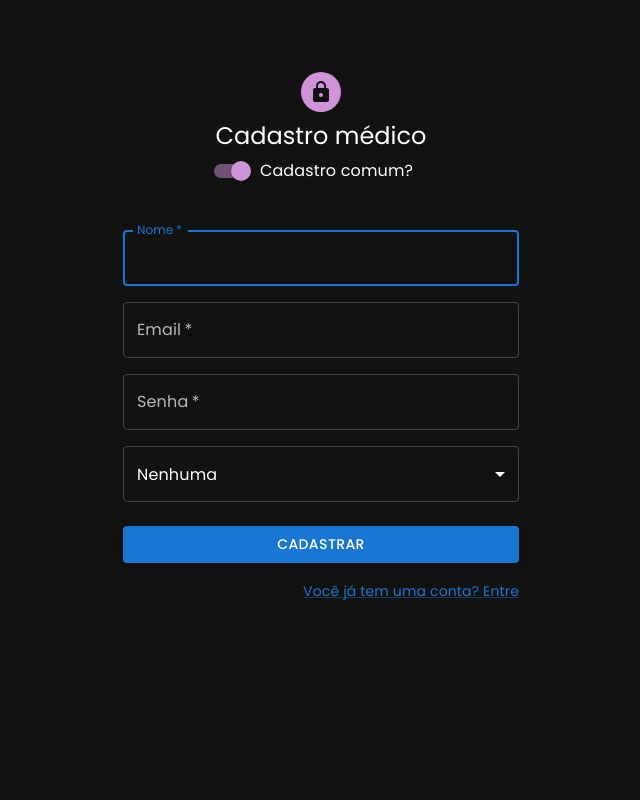
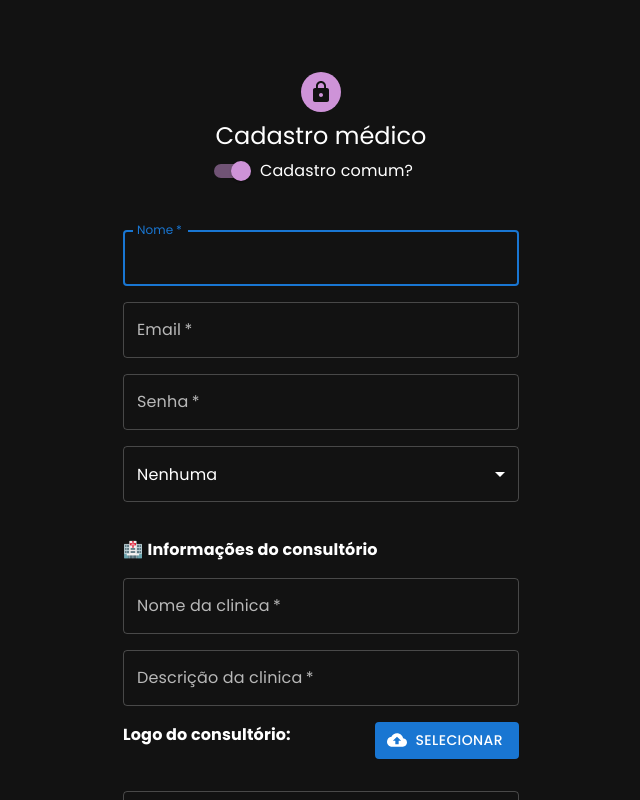
Before and after one commit to brunofaria27/medical-intelligence-webapp, a React (Create React App) app in the folder client/: page /sign-up in a window 1280 px wide. Both pictures are taken after a click on the label "Cadastro médico?". Shown: the top 800 px of the page, without its empty margins (319-959 px from the left). Built offline with nearby package versions, Linux system fonts and the light colour scheme.

Commit message:
todos inputs para o cadastro do medico

```diff
--- a/client/src/components/authentication/DoctorUserSignUp.tsx
+++ b/client/src/components/authentication/DoctorUserSignUp.tsx
@@ -6,23 +6,66 @@ import {
   Container,
   CssBaseline,
   Grid,
+  IconButton,
+  ImageListItem,
+  ImageListItemBar,
+  Input,
+  InputLabel,
   Link,
   MenuItem,
   Select,
   SelectChangeEvent,
   TextField,
   ThemeProvider,
+  Typography,
 } from "@mui/material";
+import CloudUploadIcon from "@mui/icons-material/CloudUpload";
+import DeleteIcon from "@mui/icons-material/Delete";
 import { darkTheme } from "../style/darkTheme";
+import { getAddressByCEP } from "../../repositories/maps";
 
 const roles = ["Nenhuma", "Dermatologista", "Cardiologista", "Urologista"];
 
 export const DoctorUserSignUp = () => {
-  const [selectedRole, setSelectedRole] = React.useState('Nenhuma');
+  const [selectedRole, setSelectedRole] = React.useState("Nenhuma");
+  const [street, setStreet] = React.useState("");
+  const [number, setNumber] = React.useState("");
+  const [city, setCity] = React.useState("");
+  const [state, setState] = React.useState("");
+  const [cep, setCEP] = React.useState("");
+  const [selectedFile, setSelectedFile] = React.useState<File | null>(null);
+
+  function handleRemoveImage() {
+    setSelectedFile(null);
+  }
+
+  const handleFileChange = (event: React.ChangeEvent<HTMLInputElement>) => {
+    const file = event.target.files?.[0];
+    if (file) {
+      setSelectedFile(file);
+    }
+  };
 
   const handleChangeRole = (event: SelectChangeEvent) => {
     setSelectedRole(event.target.value);
   };
+
+  async function handleCEPChange(event: { target: { value: any } }) {
+    const newCEP = event.target.value;
+    setCEP(newCEP);
+
+    if (newCEP.length === 8) {
+      try {
+        const address = await getAddressByCEP(newCEP);
+        setStreet(address.logradouro);
+        setNumber(address.complemento);
+        setCity(address.localidade);
+        setState(address.uf);
+      } catch (error) {
+        console.log(error);
+      }
+    }
+  }
 
   const handleSubmit = (event: React.FormEvent<HTMLFormElement>) => {
     event.preventDefault();
@@ -86,6 +129,7 @@ export const DoctorUserSignUp = () => {
               </Grid>
               <Grid item xs={12}>
                 <Select
+                  required
                   labelId="demo-simple-select-helper-label"
                   id="demo-simple-select-helper"
                   value={selectedRole}
@@ -99,6 +143,161 @@ export const DoctorUserSignUp = () => {
                     </MenuItem>
                   ))}
                 </Select>
+              </Grid>
+              <Grid item xs={12} sx={{ marginTop: "20px" }}>
+                <Typography component="h1" variant="body1">
+                  🏥 <strong> Informações do consultório </strong>{" "}
+                </Typography>
+              </Grid>
+              <Grid item xs={12}>
+                <TextField
+                  required
+                  fullWidth
+                  name="clinic_name"
+                  label="Nome da clinica"
+                  type="text"
+                  id="clinic_name"
+                  autoComplete="new-clinic_name"
+                />
+              </Grid>
+              <Grid item xs={12}>
+                <TextField
+                  required
+                  fullWidth
+                  multiline
+                  name="clinic_about"
+                  label="Descrição da clinica"
+                  type="text"
+                  id="clinic_name"
+                  autoComplete="new-clinic_about"
+                />
+              </Grid>
+              <Grid item xs={12}>
+                <Box
+                  sx={{
+                    display: "flex",
+                    justifyContent: "space-between",
+                    flexDirection: "row",
+                    alignItems: "center",
+                  }}
+                >
+                  <Typography
+                    component="h1"
+                    variant="body1"
+                    sx={{ marginBottom: "10px" }}
+                  >
+                    <strong> Logo do consultório: </strong>
+                  </Typography>
+                  <InputLabel htmlFor="fileInput">
+                    <Input
+                      type="file"
+                      id="fileInput"
+                      style={{ display: "none" }}
+                      onChange={handleFileChange}
+                      inputProps={{ "aria-label": "Foto" }}
+                    />
+                    <Button
+                      component="span"
+                      variant="contained"
+                      startIcon={<CloudUploadIcon />}
+                    >
+                      Selecionar
+                    </Button>
+                  </InputLabel>
+                </Box>
+              </Grid>
+              <Grid item xs={12}>
+                {selectedFile && (
+                  <Box>
+                    <Typography
+                      component="h1"
+                      variant="body1"
+                      sx={{ marginBottom: "10px" }}
+                    >
+                      <strong> 🖼️ Imagem selecionada: </strong>
+                    </Typography>
+                    <ImageListItem>
+                      <img
+                        src={URL.createObjectURL(selectedFile)}
+                        loading="lazy"
+                        alt="Preview Site Images"
+                      />
+                      <ImageListItemBar
+                        position="top"
+                        actionIcon={
+                          <IconButton
+                            sx={{ color: "red" }}
+                            onClick={() => handleRemoveImage()}
+                          >
+                            <DeleteIcon />
+                          </IconButton>
+                        }
+                        actionPosition="right"
+                      />
+                    </ImageListItem>
+                  </Box>
+                )}
+              </Grid>
+              <Grid item xs={12}>
+                <TextField
+                  required
+                  fullWidth
+                  name="cep"
+                  label="CEP"
+                  id="cep"
+                  value={cep}
+                  onChange={handleCEPChange}
+                  inputProps={{
+                    maxLength: 8,
+                    pattern: "[0-9]*",
+                  }}
+                />
+              </Grid>
+              <Grid item xs={12}>
+                <TextField
+                  required
+                  fullWidth
+                  name="street"
+                  label="Rua"
+                  id="street"
+                  value={street}
+                  onChange={(event) => setStreet(event.target.value)}
+                />
+              </Grid>
+              <Grid item xs={12} sm={4}>
+                <TextField
+                  fullWidth
+                  name="number"
+                  label="Número"
+                  id="number"
+                  value={number}
+                  onChange={(event) => setNumber(event.target.value)}
+                  inputProps={{
+                    pattern: "[0-9]*",
+                  }}
+                />
+              </Grid>
+              <Grid item xs={12} sm={4}>
+                <TextField
+                  required
+                  fullWidth
+                  name="city"
+                  label="Cidade"
+                  id="city"
+                  value={city}
+                  onChange={(event) => setCity(event.target.value)}
+                />
+              </Grid>
+              <Grid item xs={12} sm={4}>
+                <TextField
+                  required
+                  fullWidth
+                  name="state"
+                  label="Estado"
+                  id="state"
+                  value={state}
+                  onChange={(event) => setState(event.target.value)}
+                />
               </Grid>
             </Grid>
             <Button
--- a/client/src/components/authentication/SignUp.tsx
+++ b/client/src/components/authentication/SignUp.tsx
@@ -7,7 +7,6 @@ import {
   Switch,
   ThemeProvider,
   Typography,
-  createTheme,
 } from "@mui/material";
 import LockIcon from '@mui/icons-material/Lock';
 
```
Also changed, not shown: client/src/utils/image_base64.ts (added, +23 -0 lines).
